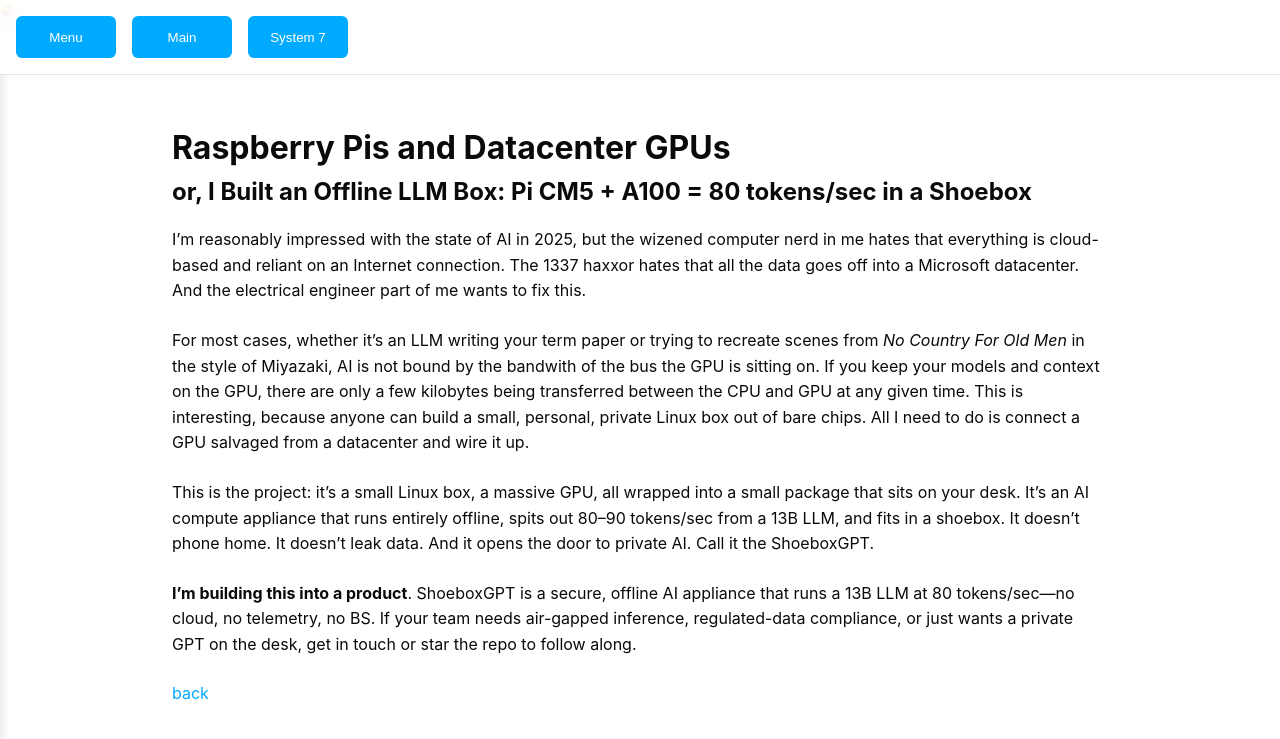
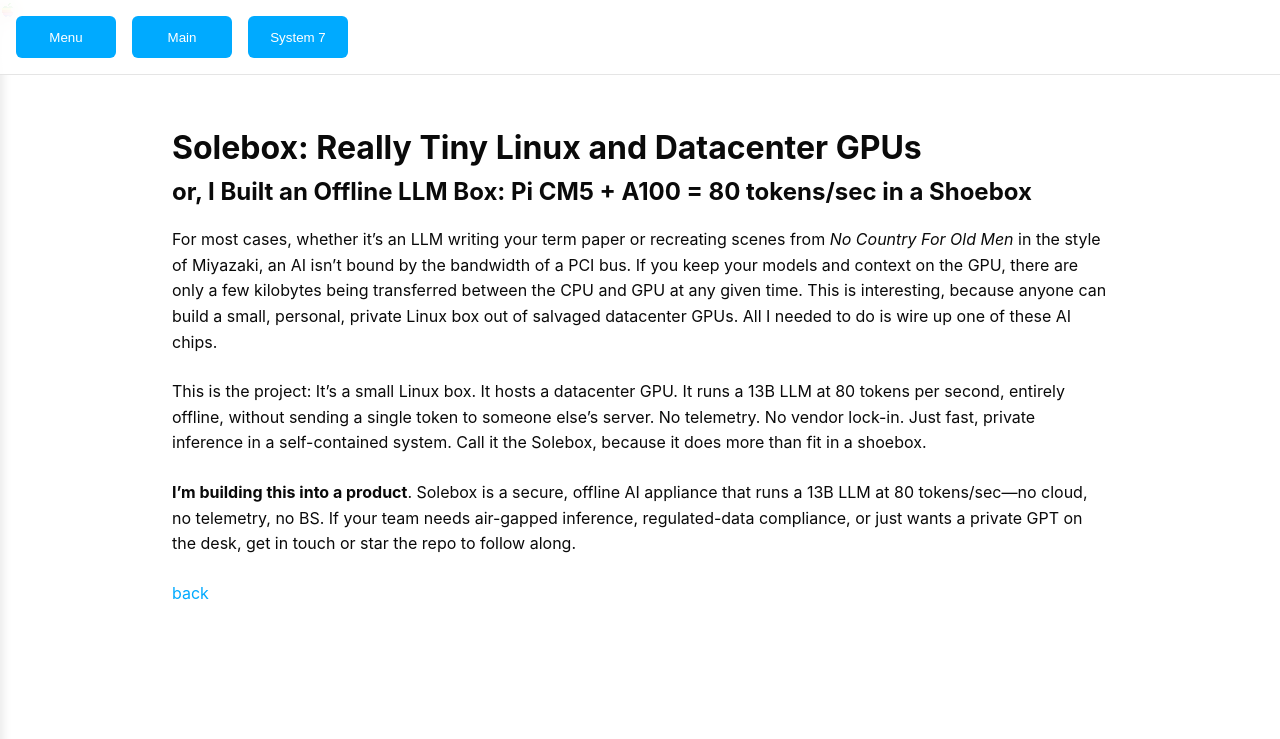
Before and after one commit to bbenchoff/bbenchoff.github.io, a Jekyll site: the page built from pages/EdgingAI.md, in a window 1280 px wide. Shown: the top 739 px of the page. Built offline with Jekyll 4.4.1, drawn with Linux system fonts in a browser that asks for light colours; nearby versions of some CDN libraries; our own code applies the rules of GitHub Pages for plain Markdown files.

Commit message:
Update EdgingAI.md

```diff
--- a/pages/EdgingAI.md
+++ b/pages/EdgingAI.md
@@ -4,16 +4,14 @@
 
 ---
 
-# Raspberry Pis and Datacenter GPUs
+# Solebox: Really Tiny Linux and Datacenter GPUs
 ## or, I Built an Offline LLM Box: Pi CM5 + A100 = 80 tokens/sec in a Shoebox
 
-I'm reasonably impressed with the state of AI in 2025, but the wizened computer nerd in me hates that everything is cloud-based and reliant on an Internet connection. The 1337 haxxor hates that all the data goes off into a Microsoft datacenter. And the electrical engineer part of me wants to fix this.
+For most cases, whether it's an LLM writing your term paper or recreating scenes from *No Country For Old Men* in the style of Miyazaki, an AI isn't bound by the bandwidth of a PCI bus. If you keep your models and context on the GPU, there are only a few kilobytes being transferred between the CPU and GPU at any given time. This is interesting, because anyone can build a small, personal, private Linux box out of salvaged datacenter GPUs. All I needed to do is wire up one of these AI chips.
 
-For most cases, whether it's an LLM writing your term paper or trying to recreate scenes from *No Country For Old Men* in the style of Miyazaki, AI is not bound by the bandwith of the bus the GPU is sitting on. If you keep your models and context on the GPU, there are only a few kilobytes being transferred between the CPU and GPU at any given time. This is interesting, because anyone can build a small, personal, private Linux box out of bare chips. All I need to do is connect a GPU salvaged from a datacenter and wire it up.
+This is the project: It’s a small Linux box. It hosts a datacenter GPU. It runs a 13B LLM at 80 tokens per second, entirely offline, without sending a single token to someone else’s server. No telemetry. No vendor lock-in. Just fast, private inference in a self-contained system. Call it the Solebox, because it does more than fit in a shoebox.
 
-This is the project: it's a small Linux box, a massive GPU, all wrapped into a small package that sits on your desk. It's an AI compute appliance that runs entirely offline, spits out 80–90 tokens/sec from a 13B LLM, and fits in a shoebox. It doesn’t phone home. It doesn’t leak data. And it opens the door to private AI. Call it the ShoeboxGPT.
-
-**I'm building this into a product**. ShoeboxGPT is a secure, offline AI appliance that runs a 13B LLM at 80 tokens/sec—no cloud, no telemetry, no BS. If your team needs air-gapped inference, regulated-data compliance, or just wants a private GPT on the desk, get in touch or star the repo to follow along.
+**I'm building this into a product**. Solebox is a secure, offline AI appliance that runs a 13B LLM at 80 tokens/sec—no cloud, no telemetry, no BS. If your team needs air-gapped inference, regulated-data compliance, or just wants a private GPT on the desk, get in touch or star the repo to follow along.
 
 
 
```
